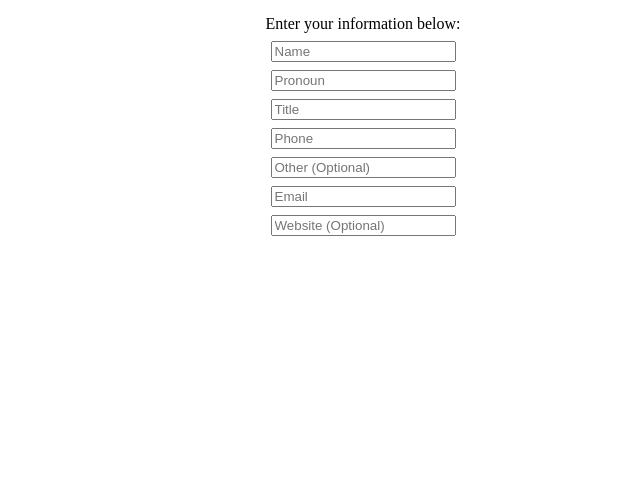
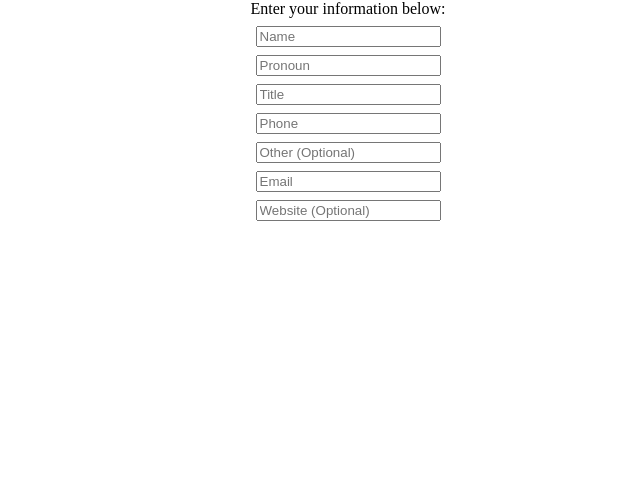
Before and after one commit to evefalcao/woscSignature, a plain HTML site: page index.html in a window 1280 px wide. Shown: the part 313-800 px from the top of the page, without its empty margins (302-942 px from the left). Drawn offline with Linux system fonts and the light colour scheme.

Commit message:
change wrapper margin size

```diff
--- a/index.html
+++ b/index.html
@@ -23,7 +23,7 @@
             table-layout: fixed;
             align-items: center;
             background-color: #FFFFFF;
-            margin: 25px
+            margin: 10px
         }
         .main {
             width: 100%;
```
